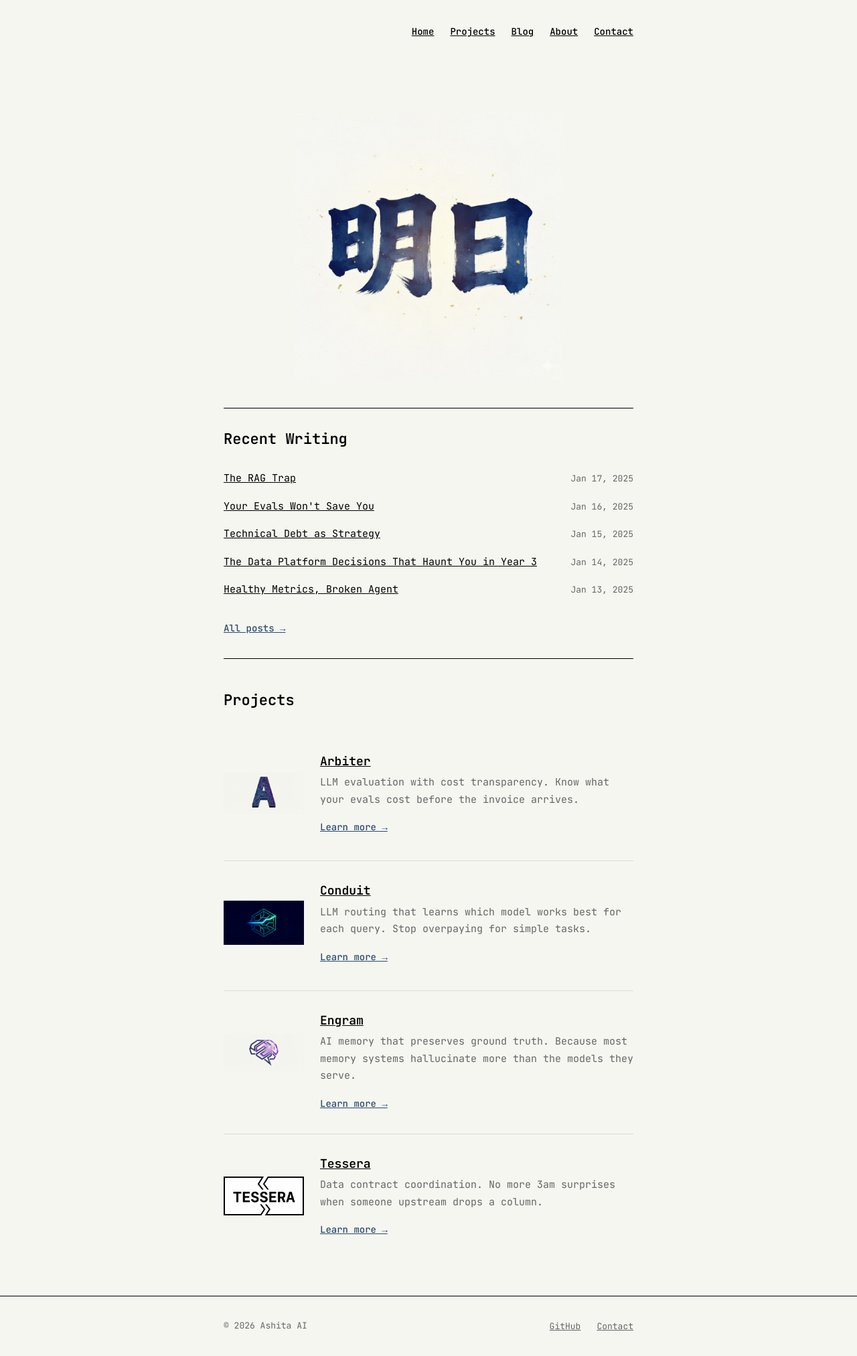
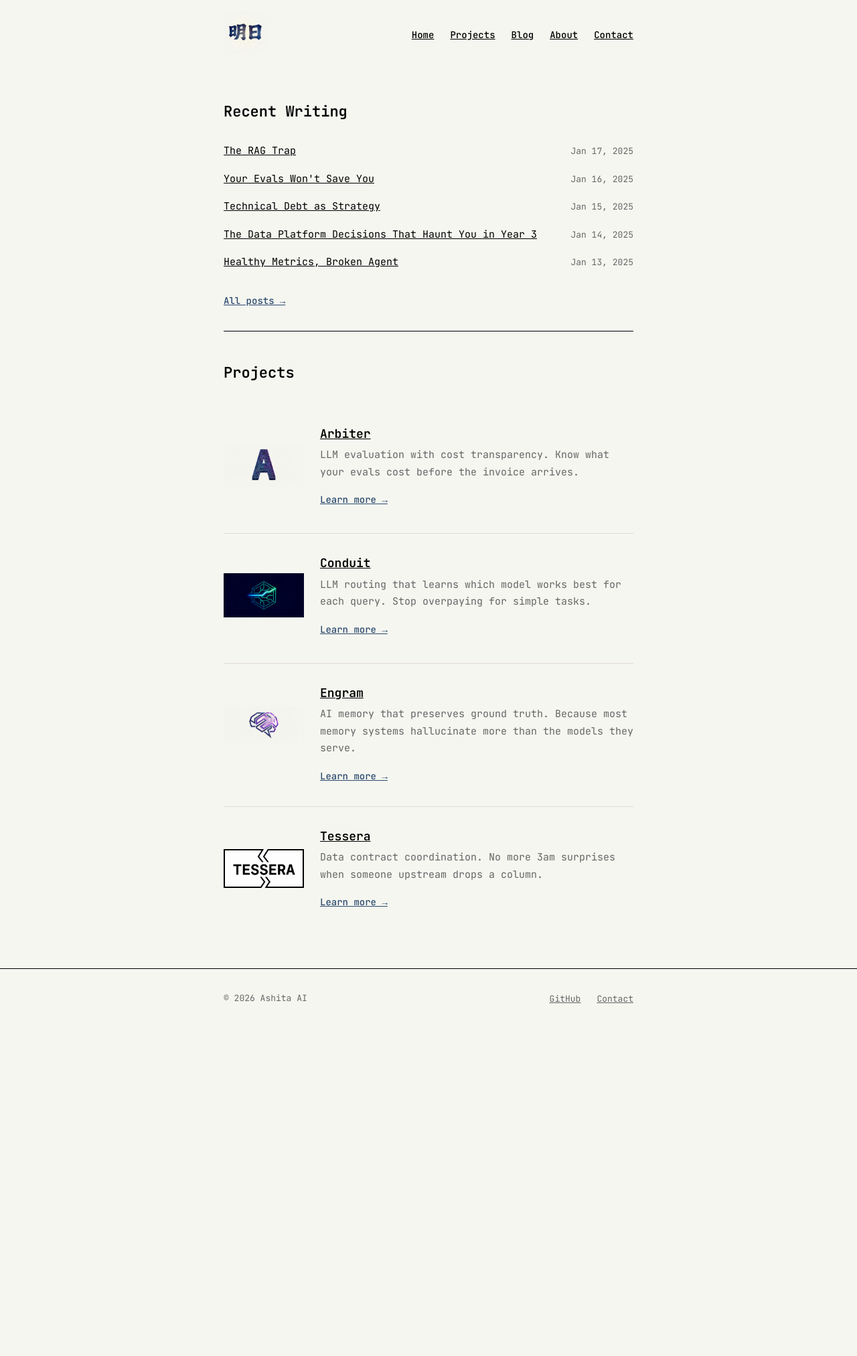
Before and after one commit to ashita-ai/ashita-ai.github.io, a Jekyll site: the page built from index.html, in a window 1280 px wide. Shown: the whole page at 67% size. Built offline with Jekyll 4.4.1, drawn with Linux system fonts in a browser that asks for light colours; after the commit the page ends 1536 px from its top, so only the background shows below that.

Commit message:
Remove hero logo from homepage, show logo in nav bar
- Remove large hero section logo from homepage
- Show small logo in header nav bar on all pages including homepage
- Cleaner, more content-focused homepage layout

```diff
--- a/_includes/header.html
+++ b/_includes/header.html
@@ -1,12 +1,8 @@
 <header class="site-header">
   <nav class="nav-container">
-    {% if page.url == '/' or page.title == 'Home' %}
-    <div class="logo-spacer"></div>
-    {% else %}
     <a href="{{ '/' | relative_url }}" class="logo-link">
       <img src="{{ '/assets/images/ashita.jpg' | relative_url }}" alt="Ashita AI" class="logo">
     </a>
-    {% endif %}
     <ul class="nav-links">
       <li><a href="{{ '/' | relative_url }}">Home</a></li>
       <li><a href="{{ '/projects/' | relative_url }}">Projects</a></li>
--- a/index.html
+++ b/index.html
@@ -2,10 +2,6 @@
 layout: default
 title: Home
 ---
-
-<section class="hero">
-  <img src="{{ '/assets/images/ashita.jpg' | relative_url }}" alt="Ashita AI - 明日" class="hero-logo">
-</section>
 
 <section class="blog-section">
   <h2>Recent Writing</h2>
```
